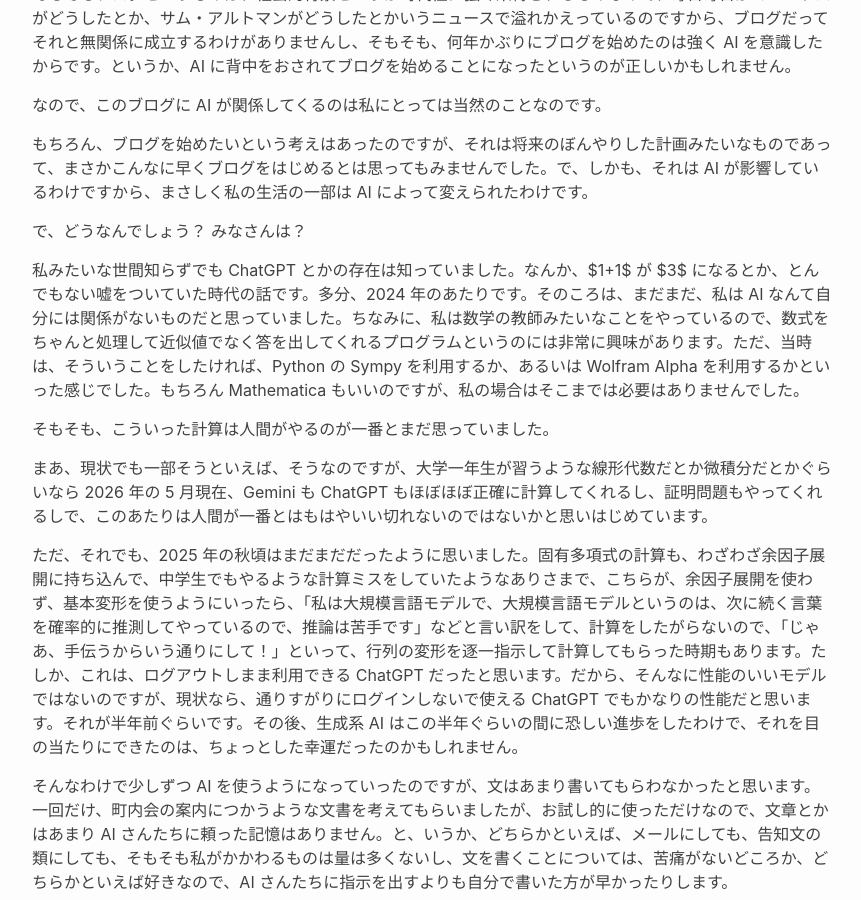
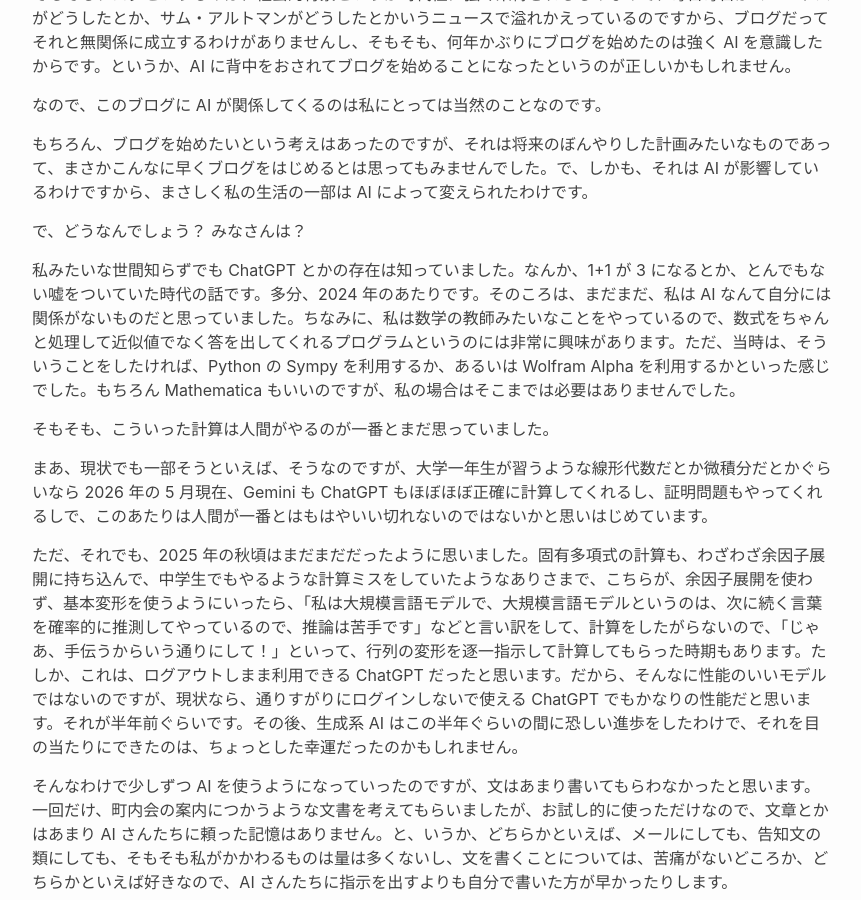
Before and after one commit to eiu2/eiu2.github.com, a Jekyll site: the page built from _posts/2026-05-19-ai.md, in a window 1280 px wide and 900 px high, scrolled down 325 px. Shown: the whole window, without its empty margins (208-1069 px from the left). Built offline with Jekyll 4.4.1, drawn with Linux system fonts in a browser that asks for light colours; nearby versions of some CDN libraries.

Commit message:
fix typo

```diff
--- a/_posts/2026-05-19-ai.md
+++ b/_posts/2026-05-19-ai.md
@@ -13,7 +13,7 @@
 
 で、どうなんでしょう？ みなさんは？
 
-私みたいな世間知らずでも ChatGPT とかの存在は知っていました。なんか、$1+1$ が $3$ になるとか、とんでもない嘘をついていた時代の話です。多分、2024 年のあたりです。そのころは、まだまだ、私は AI なんて自分には関係がないものだと思っていました。ちなみに、私は数学の教師みたいなことをやっているので、数式をちゃんと処理して近似値でなく答を出してくれるプログラムというのには非常に興味があります。ただ、当時は、そういうことをしたければ、Python の Sympy を利用するか、あるいは Wolfram Alpha を利用するかといった感じでした。もちろん Mathematica もいいのですが、私の場合はそこまでは必要はありませんでした。
+私みたいな世間知らずでも ChatGPT とかの存在は知っていました。なんか、1+1 が 3 になるとか、とんでもない嘘をついていた時代の話です。多分、2024 年のあたりです。そのころは、まだまだ、私は AI なんて自分には関係がないものだと思っていました。ちなみに、私は数学の教師みたいなことをやっているので、数式をちゃんと処理して近似値でなく答を出してくれるプログラムというのには非常に興味があります。ただ、当時は、そういうことをしたければ、Python の Sympy を利用するか、あるいは Wolfram Alpha を利用するかといった感じでした。もちろん Mathematica もいいのですが、私の場合はそこまでは必要はありませんでした。
 
 そもそも、こういった計算は人間がやるのが一番とまだ思っていました。
 
```
